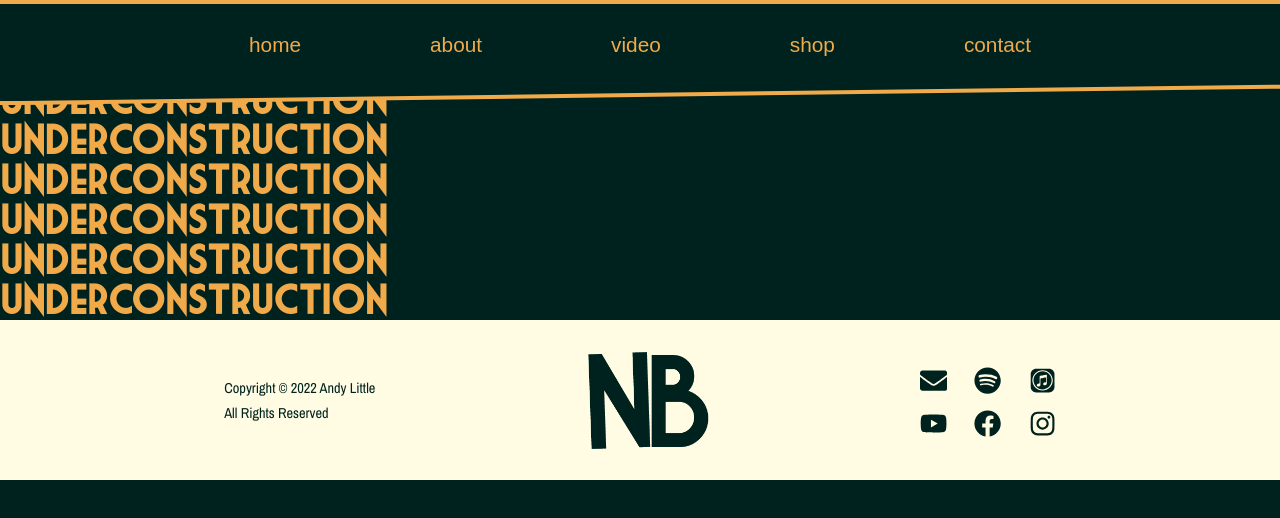
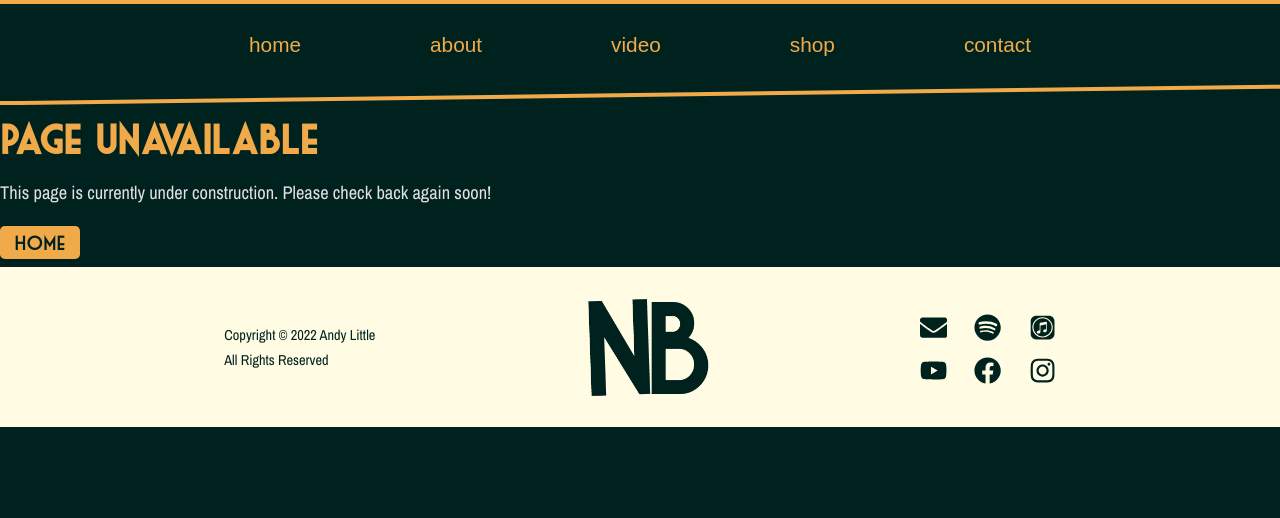
Before and after one commit to andy-little/noisy-band, a React (Create React App) app: page /shop in a window 1280 px wide. Shown: the top 518 px of the page. Built offline with nearby package versions, Linux system fonts and the light colour scheme.

Commit message:
added content

```diff
--- a/src/App.tsx
+++ b/src/App.tsx
@@ -1,7 +1,7 @@
 import "./style/App.scss";
 import { Routes, Route } from "react-router-dom";
+import { Footer } from "./pages/sections";
 import { UnderConstruction, Home } from "./pages";
-import { Footer } from "./pages/sections";
 import { NavBar } from "./components";
 import { useEffect, useState } from "react";
 
@@ -17,10 +17,12 @@ const App = () => {
     return (
         <>
             <NavBar cb={setLocation} />
-            <Routes>
-                <Route path="/" element={<Home />} />
-                <Route path="/shop" element={<UnderConstruction />} />
-            </Routes>
+            <main>
+                <Routes>
+                    <Route path="/" element={<Home />} />
+                    <Route path="/shop" element={<UnderConstruction />} />
+                </Routes>
+            </main>
             <Footer />
         </>
     );
--- a/src/pages/UnderConstruction/UnderConstruction.tsx
+++ b/src/pages/UnderConstruction/UnderConstruction.tsx
@@ -1,16 +1,19 @@
 import React from "react";
+import style from "./UnderConstruction.module.scss";
+import { LinkBtn } from "../../components/common";
+import Colour from "../../constants/Colour";
 
 const UnderConstruction = () => {
     return (
-        <div>
-            <h1>UnderConstruction</h1>
-            <h1>UnderConstruction</h1>
-            <h1>UnderConstruction</h1>
-            <h1>UnderConstruction</h1>
-            <h1>UnderConstruction</h1>
-            <h1>UnderConstruction</h1>
-            <h1>UnderConstruction</h1>
-            <h1>UnderConstruction</h1>
+        <div className="page">
+            <h1>Page Unavailable</h1>
+            <p>
+                This page is currently under construction. Please check back
+                again soon!
+            </p>
+            <LinkBtn options={{ colour: Colour.PRIMARY }} url="/">
+                Home
+            </LinkBtn>
         </div>
     );
 };
--- a/src/pages/sections/Hero/Hero.module.scss
+++ b/src/pages/sections/Hero/Hero.module.scss
@@ -6,7 +6,6 @@
     background-position: center;
     background-attachment: fixed;
     height: 90vh;
-    margin-top: 4rem;
     display: flex;
     justify-content: center;
     align-items: center;
--- a/src/style/App.scss
+++ b/src/style/App.scss
@@ -1,4 +1,8 @@
 @use "./mixins.scss" as mixin;
+
+main {
+    margin-top: 4rem;
+}
 body {
     background-color: var(--clr-bg);
     color: var(--clr-txt);
@@ -42,7 +46,10 @@ a {
     margin-left: auto;
     margin-right: auto;
 }
-
+.page {
+    // might need to be dynamic
+    margin-top: 7.5rem;
+}
 @include mixin.desktop {
     h1,
     h2 {
```
Also changed, not shown: src/pages/UnderConstruction/UnderConstruction.module.scss (added).
